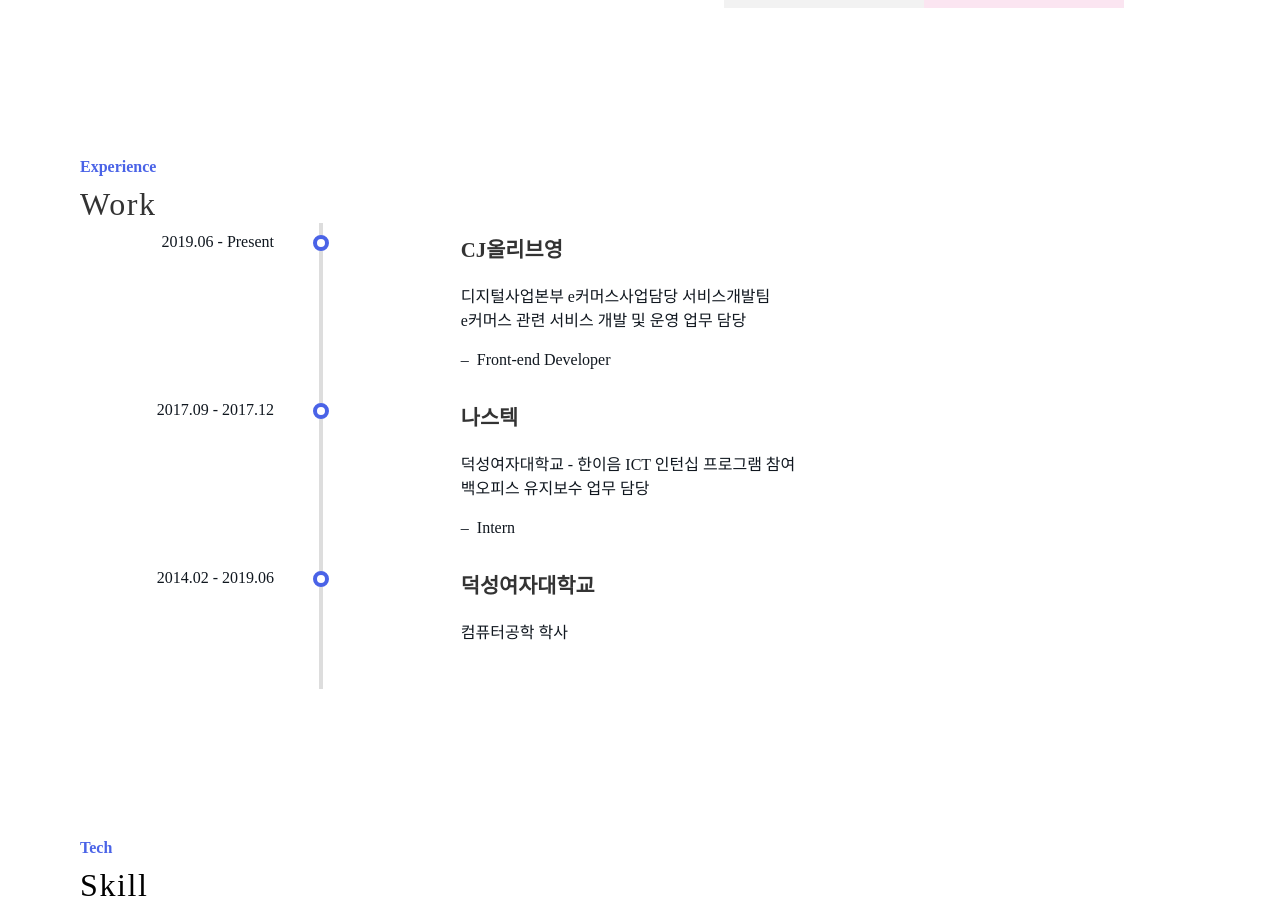
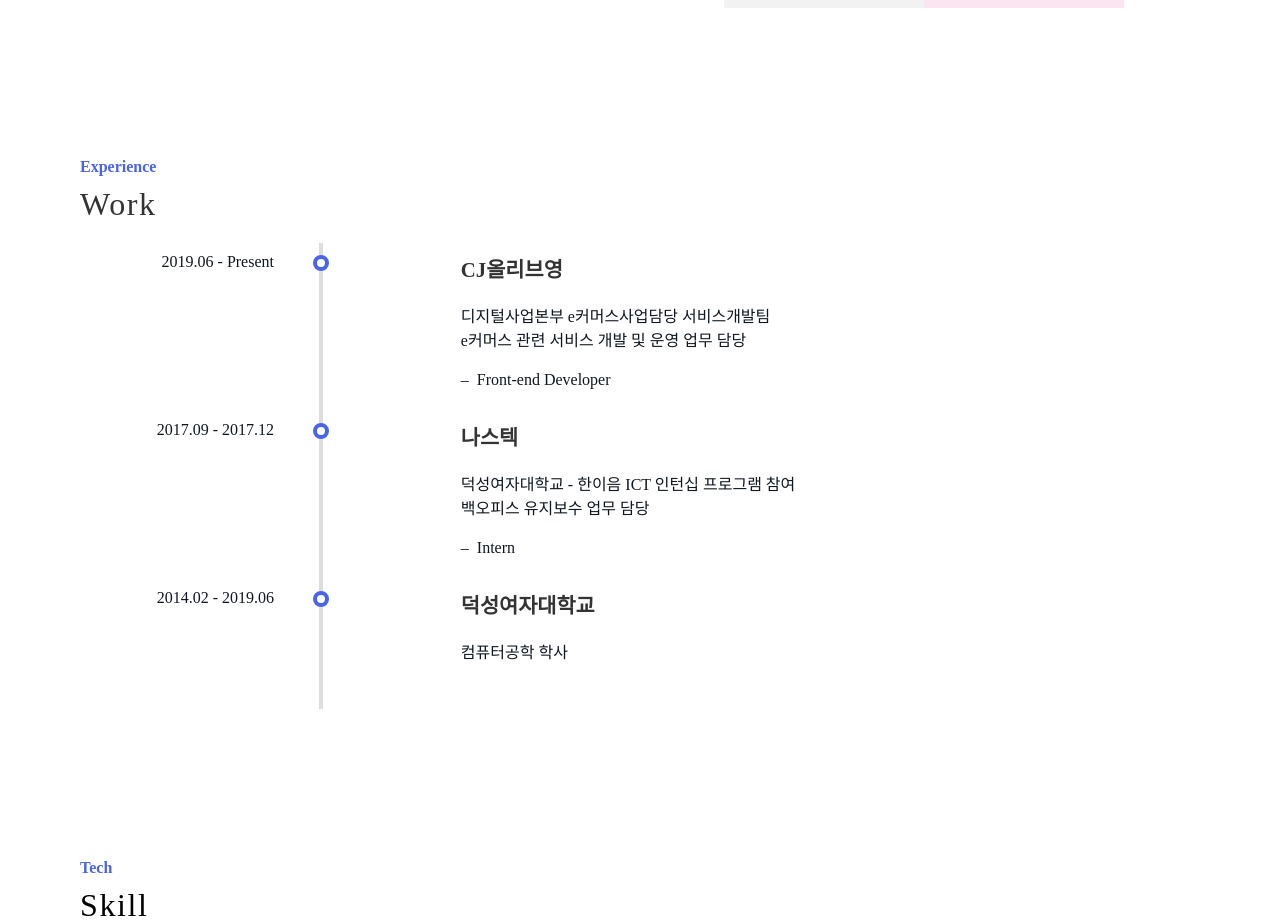
Before and after one commit to give-u/give-u.github.io, a Jekyll site: the page built from index.md, in a window 1280 px wide. Shown: the part 1217-2140 px from the top of the page. Built offline with Jekyll 4.4.1, drawn with Linux system fonts in a browser that asks for light colours; nearby versions of some CDN libraries.

Commit message:
홈 화면 스타일 수정

```diff
--- a/_includes/home.html
+++ b/_includes/home.html
@@ -40,6 +40,7 @@
         <div class="experience">
             <span class="sub_title">Experience</span>
             <span class="title">Work</span>
+            <div style="height: 20px"></div>
             <div class="content">
                 <div class="timeline">
                     {% assign experiences = site.data.experience%}
--- a/_sass/_home.scss
+++ b/_sass/_home.scss
@@ -419,6 +419,7 @@
         border-radius: 100px;
         border: solid 1px #ddd;
         font-size: 16px;
+        margin: 0 8px 14px 0;
       }
 
     }
```
